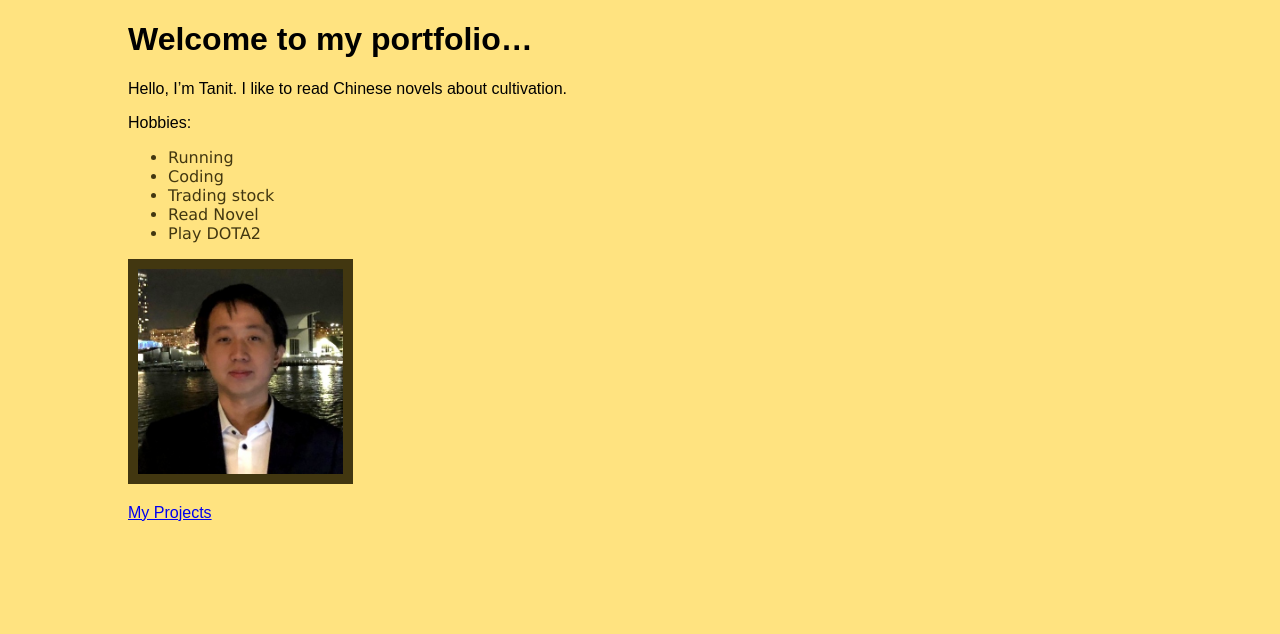
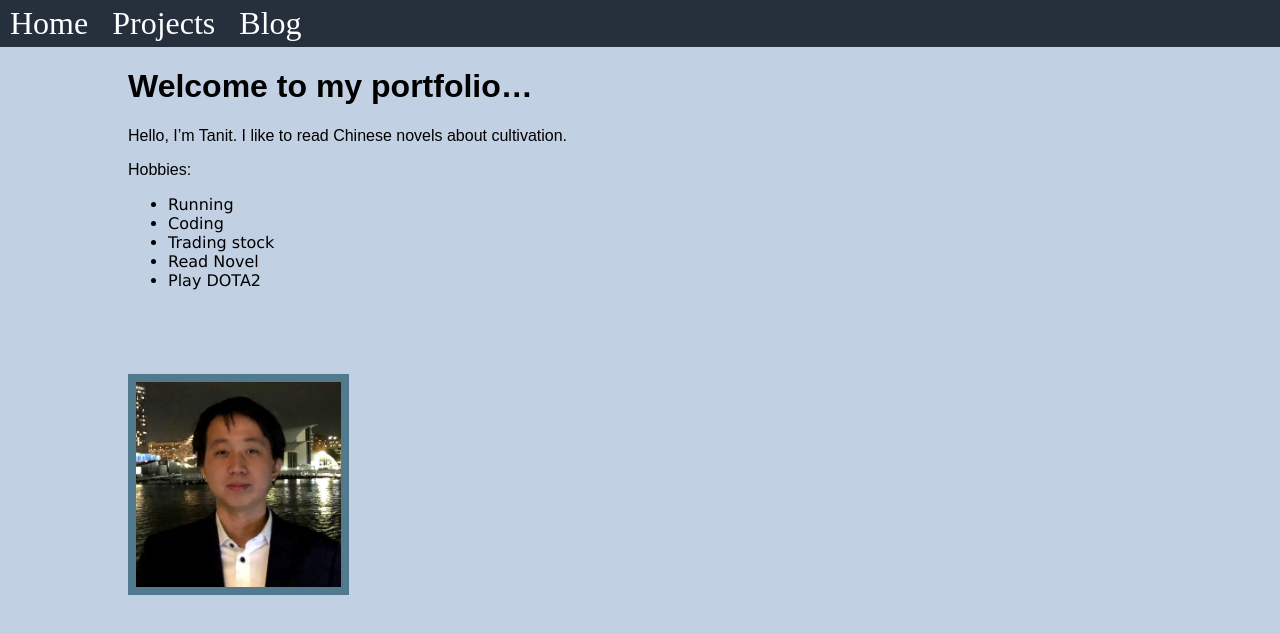
Before and after one commit to TanitPan/TanitPan.github.io, a Jekyll site: the page built from index.md, in a window 1280 px wide. Shown: the top 634 px of the page. Built offline with Jekyll 4.4.1, drawn with Linux system fonts in a browser that asks for light colours.

Commit message:
add block layout and blog page draft and css improvement

```diff
--- a/_config.yml
+++ b/_config.yml
@@ -41,3 +41,10 @@ plugins:
 #   - vendor/cache/
 #   - vendor/gems/
 #   - vendor/ruby/
+
+defaults:
+-
+  scope:
+    path: "_posts"
+  values:
+    layout: "blog"
--- a/_layouts/default.html
+++ b/_layouts/default.html
@@ -2,9 +2,16 @@
 <html lang="en">
     <head>
         <title> {{page.title}} </title>
-        <link href = "style.css" rel = "stylesheet">
+        <link href = "/style.css" rel = "stylesheet">
     </head>
     <body>
+        <header>
+            <nav>
+                <a href = "/">Home</a>
+                <a href = "/projects">Projects</a>
+                <a href = "/blog">Blog</a>
+            </nav>
+        </header>
         <main>
             {{ content }}
         </main>
--- a/index.md
+++ b/index.md
@@ -14,11 +14,15 @@ Hobbies:
 * Read Novel
 * Play DOTA2
 
+&nbsp;
+
+&nbsp;
+
 ![A photo of me on a cruise party](images/my_pic1.jpg){:.body-img}
 
 
 
-[My Projects](https://tanitpan.github.io/projects)
+<!-- [My Projects](https://tanitpan.github.io/projects) -->
 
 
 
--- a/projects.html
+++ b/projects.html
@@ -12,7 +12,7 @@ projects:
 ---
 
 <h1> A list of my projects </h1>
-<h1> HELLO </h1>
+<h1> HELLO : )</h1>
 
 <div id = "projects">
     {% for project in page.projects %}
@@ -21,5 +21,5 @@ projects:
             <p> {{ project.description }} </p>
         </div>
     {% endfor %}
-    <h1> SUPPPP </h1>
+    <!-- <h1> SUPPPP </h1> -->
 </div>
--- a/style.scss
+++ b/style.scss
@@ -4,18 +4,27 @@ $site-green: #81fca2;
 $site-red: #b8372e;
 $site-white: #ffffff;
 $site-brown: #423710;
+$site-black: #000000;
+$site-blue: #3E68ED;
+
+$site-bg1: #C1D0E2;
+$site-bg2: #5DA1C4;
+$site-bg3: #25303C;
+$site-bg4: #527A8E;
+$site-bg5: #85B2C7;
+
 h1, p {
     font-family: Arial, Helvetica, sans-serif;
 }
 
 li {
     font-family: Verdana, Geneva, Tahoma, sans-serif;
-    color: $site-brown;
+    color: $site-black;
 }
 
 .body-img {
     width:20%;
-    border: $site-brown solid 10px;
+    border: $site-bg4 solid 8px;
 }
 
 #projects {
@@ -26,15 +35,40 @@ li {
 }
 
 .project-container {
-    background-color: $site-red;
+    background-color: $site-bg5;
     padding: 5px;
     h2 {
+        color: $site-black;
         text-align: center;
     }
 }
 
 body {
-    background-color: #ffe380;
+    margin: 0px;
+    background-color: $site-bg1;
+}
+
+main {
     margin: auto;
     width: 80%;
+    a {
+        font-size: 20px;
+        text-decoration: none;
+        color: $site-black;
+    }
+    div {
+        margin: 20px 0px 20px 0px;
+    }
 }
+
+nav {
+    left: 100px;
+    background-color: $site-bg3;
+    a {
+        margin: 5px 10px 5px 10px;
+        display: inline-block;
+        text-decoration: none;
+        color: $site-white;
+        font-size: 2em;
+    }
+}
```
Also changed, not shown: _layouts/blog.html (added, +7 -0 lines), _posts/2021-02-12-first_post.md (added, +4 -0 lines), _posts/2021-02-13-class_full.md (added, +4 -0 lines), blog.html (added, +10 -0 lines).
